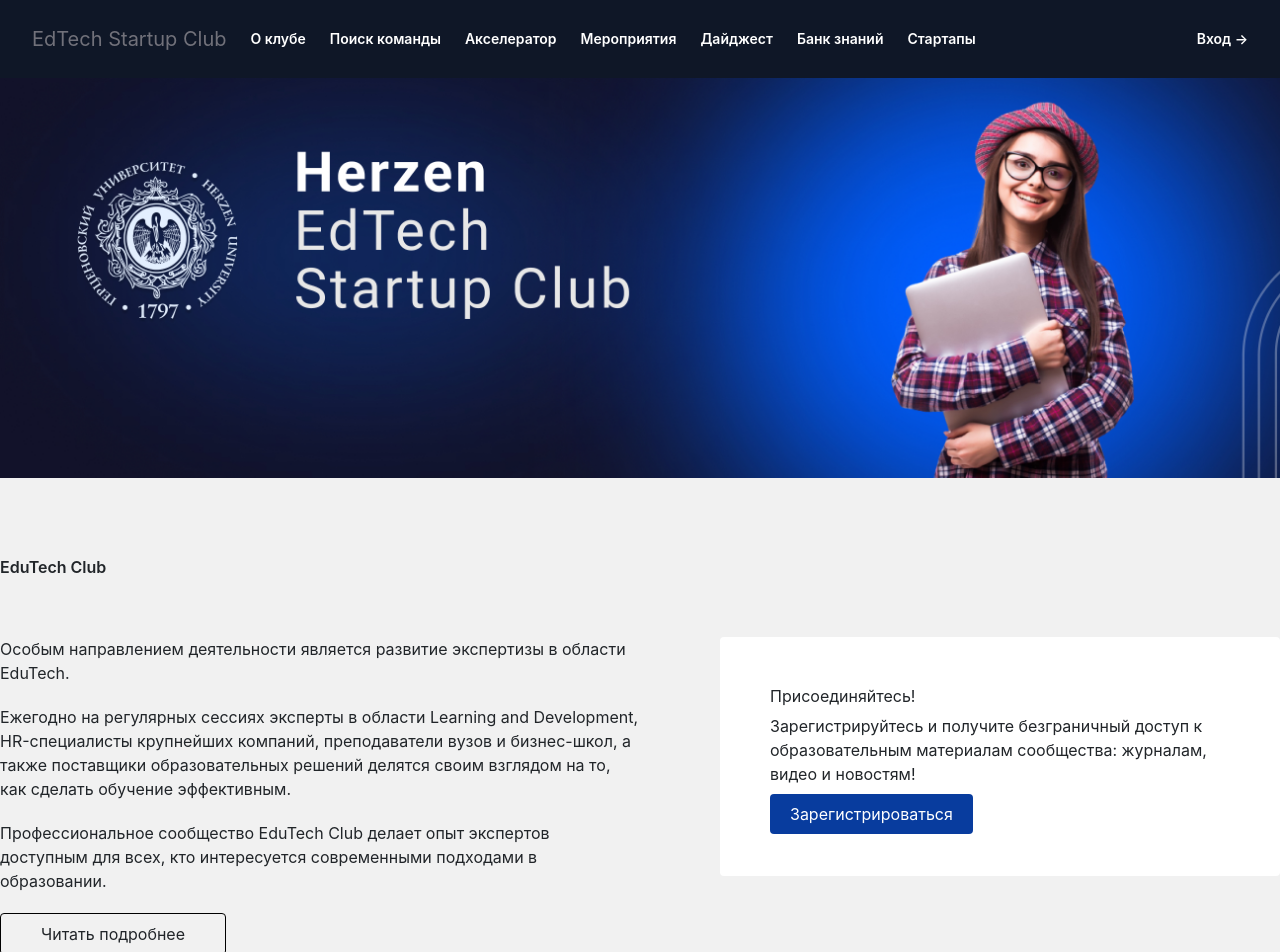
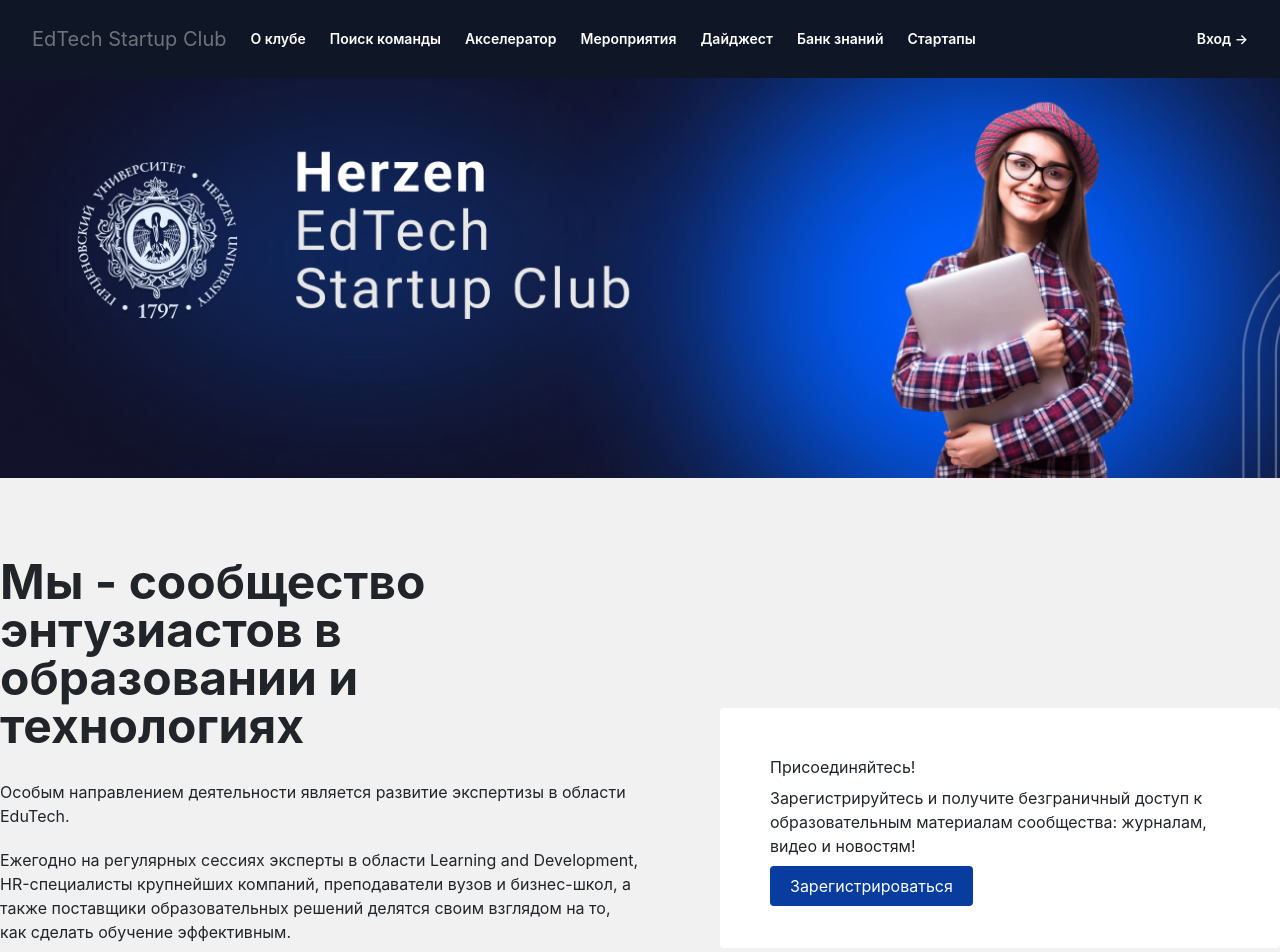
Before and after one commit to tantarin/edtech-club-frontend, a React (Create React App) app: page / in a window 1280 px wide. Shown: the top 952 px of the page. Built offline with nearby package versions, Linux system fonts and the light colour scheme.

Commit message:
правки

```diff
--- a/src/components/About/About.css
+++ b/src/components/About/About.css
@@ -43,7 +43,7 @@
 }
 
 .about-more__description {
-  margin-top: 60px;
+  margin-top: 30px;
 
   p {
     margin-bottom: 20px;
--- a/src/components/About/About.tsx
+++ b/src/components/About/About.tsx
@@ -15,7 +15,9 @@ export const AboutPage: FC = () => {
       <section className="about-more">
         <div className="about-more__container">
           <div className="about-more__left">
-            <h2 className="about-more__title">EduTech Club</h2>
+            <h1 className="lg:text-5xl  font-bold leading-tight text-3xl">
+              Мы - сообщество энтузиастов в образовании и технологиях
+            </h1>
             <div className="about-more__description">
               <p>
                 Особым направлением деятельности является
```
